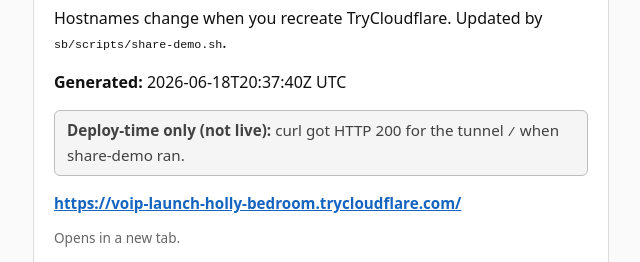
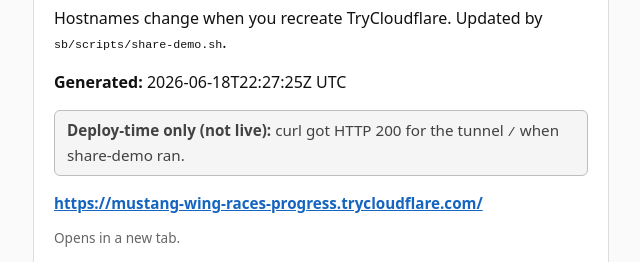
Before and after one commit to psycho789/sb-tunnel, a plain HTML site: page index.html in a window 1280 px wide. Shown: the part 138-400 px from the top of the page, without its empty margins (319-959 px from the left). Drawn offline with Linux system fonts and the light colour scheme; no server answers.

Commit message:
share-demo tunnel 2026-06-18T22:27:25Z

```diff
--- a/index.html
+++ b/index.html
@@ -25,10 +25,10 @@
   <div class="card">
     <h1>SizeNova tunnel</h1>
     <p>Hostnames change when you recreate TryCloudflare. Updated by <code>sb/scripts/share-demo.sh</code>.</p>
-    <p><strong>Generated:</strong> 2026-06-18T20:37:40Z UTC</p>
+    <p><strong>Generated:</strong> 2026-06-18T22:27:25Z UTC</p>
     <p class="badge meta"><strong>Deploy-time only (not live):</strong> curl got HTTP 200 for the tunnel <code>/</code> when share-demo ran.</p>
     <p class="tunnel-url">
-      <a href="https://voip-launch-holly-bedroom.trycloudflare.com/" target="_blank" rel="noopener noreferrer">https://voip-launch-holly-bedroom.trycloudflare.com/</a>
+      <a href="https://mustang-wing-races-progress.trycloudflare.com/" target="_blank" rel="noopener noreferrer">https://mustang-wing-races-progress.trycloudflare.com/</a>
     </p>
     <p class="muted" style="font-size:0.85rem;color:#666;">Opens in a new tab.</p>
     <div class="live">
@@ -44,7 +44,7 @@
   </footer>
   <script>
 (function () {
-  const WEB = "https://voip-launch-holly-bedroom.trycloudflare.com";
+  const WEB = "https://mustang-wing-races-progress.trycloudflare.com";
 
   function setWeb(text, ok) {
     const el = document.getElementById("live-web");
```
